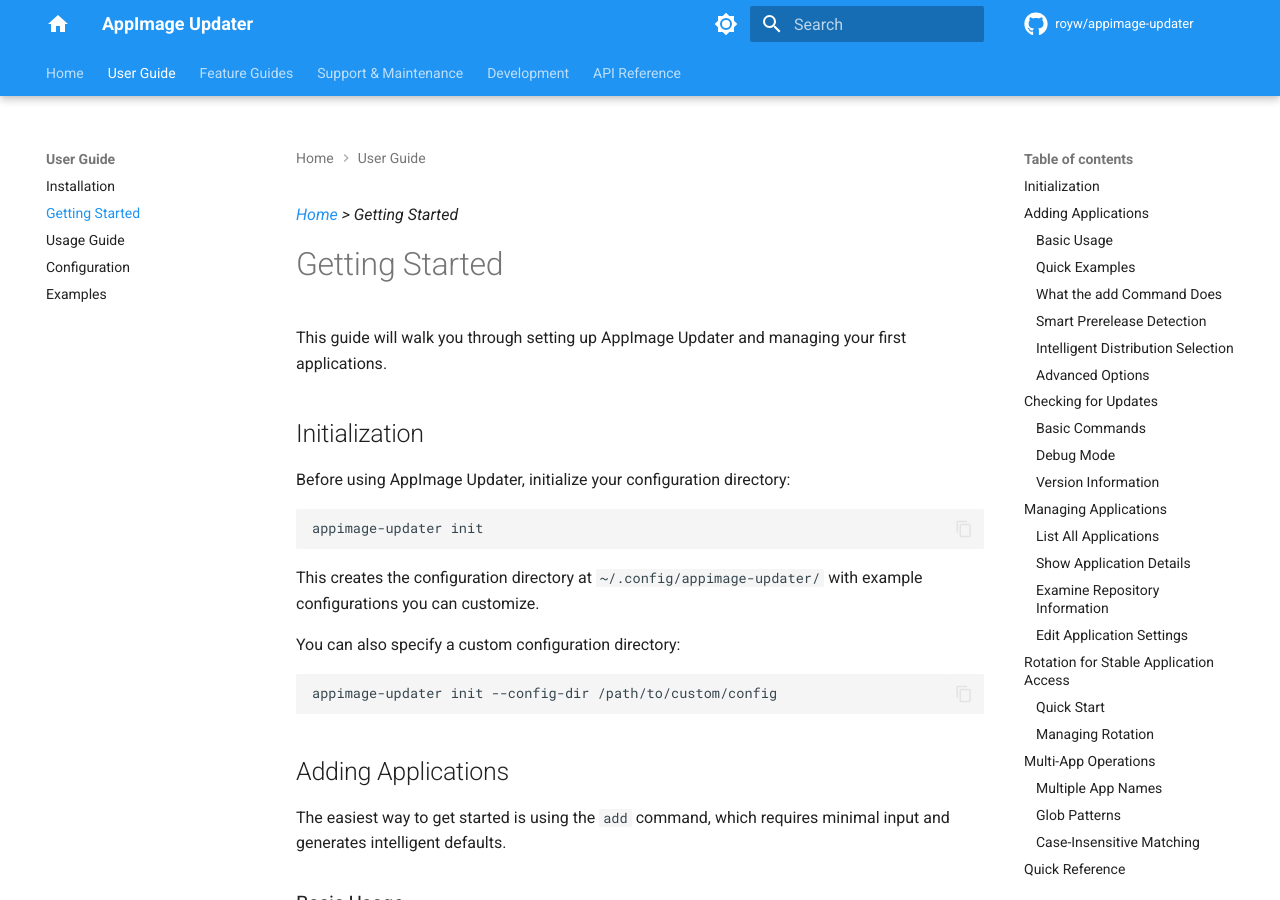
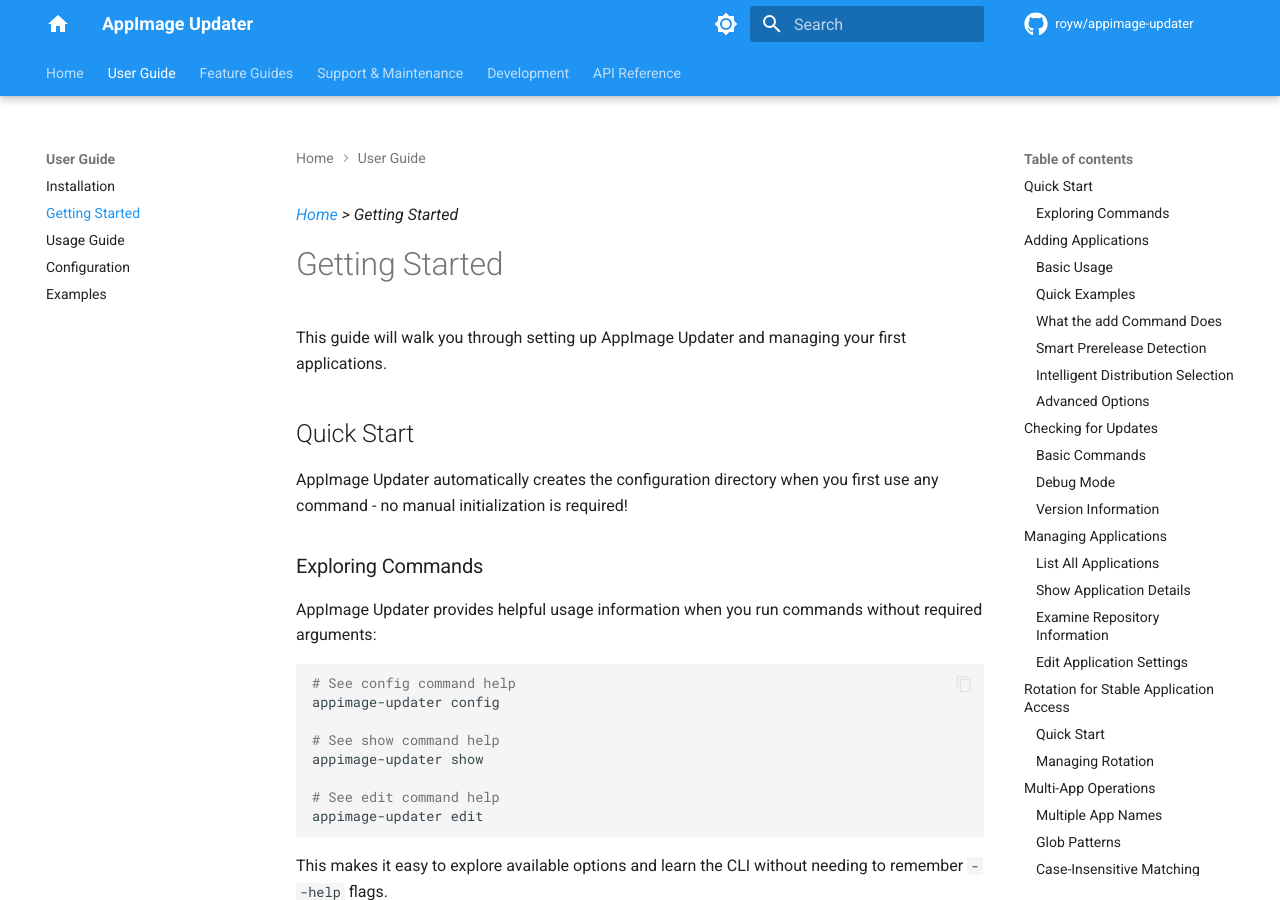
Before and after one commit to royw/appimage-updater, an MkDocs documentation site: the page built from docs/getting-started.md, in a window 1280 px wide and 900 px high. Built offline with MkDocs 1.6.1 and Material for MkDocs 9.7.7, drawn with Linux system fonts in a browser that asks for light colours; comment, search, counter and statistics services are not loaded.

Commit message:
docs: update documentation for improved CLI help system
Updated documentation to reflect the new user-friendly help behavior and
removed references to the deprecated init command.

**Changelog Updates:**
- Added new feature entry for help messages instead of errors
- Documented the improved user experience with before/after examples
- Listed all enhanced commands (config, show, edit, remove)
- Highlighted user benefits and technical preservation of functionality

**Getting Started Guide Updates:**
- Removed outdated init command references and instructions
- Updated Quick Start section to reflect automatic config creation
- Added new 'Exploring Commands' section demonstrating the help feature
- Provided examples showing how to get help by running commands without args

**Troubleshooting Guide Updates:**
- Added new 'Getting Help' section at the top
- Documented both the new help behavior and traditional --help flags
- Made help discovery more prominent for users having issues

**Key Documentation Changes:**
- Emphasized that no manual initialization is required
- Showcased the improved CLI discoverability
- Provided clear examples of the new help system
- Maintained consistency with the actual CLI behavior

These updates ensure the documentation accurately reflects the current
user experience and helps users discover the improved help system.

````diff
--- a/docs/getting-started.md
+++ b/docs/getting-started.md
@@ -4,21 +4,26 @@
 
 This guide will walk you through setting up AppImage Updater and managing your first applications.
 
-## Initialization
+## Quick Start
 
-Before using AppImage Updater, initialize your configuration directory:
+AppImage Updater automatically creates the configuration directory when you first use any command - no manual initialization is required!
+
+### Exploring Commands
+
+AppImage Updater provides helpful usage information when you run commands without required arguments:
 
 ```bash
-appimage-updater init
+# See config command help
+appimage-updater config
+
+# See show command help
+appimage-updater show
+
+# See edit command help
+appimage-updater edit
 ```
 
-This creates the configuration directory at `~/.config/appimage-updater/` with example configurations you can customize.
-
-You can also specify a custom configuration directory:
-
-```bash
-appimage-updater init --config-dir /path/to/custom/config
-```
+This makes it easy to explore available options and learn the CLI without needing to remember `--help` flags.
 
 ## Adding Applications
 
````
Also changed, not shown: CHANGELOG.md (+19 -0 lines), docs/troubleshooting.md (+20 -0 lines).
